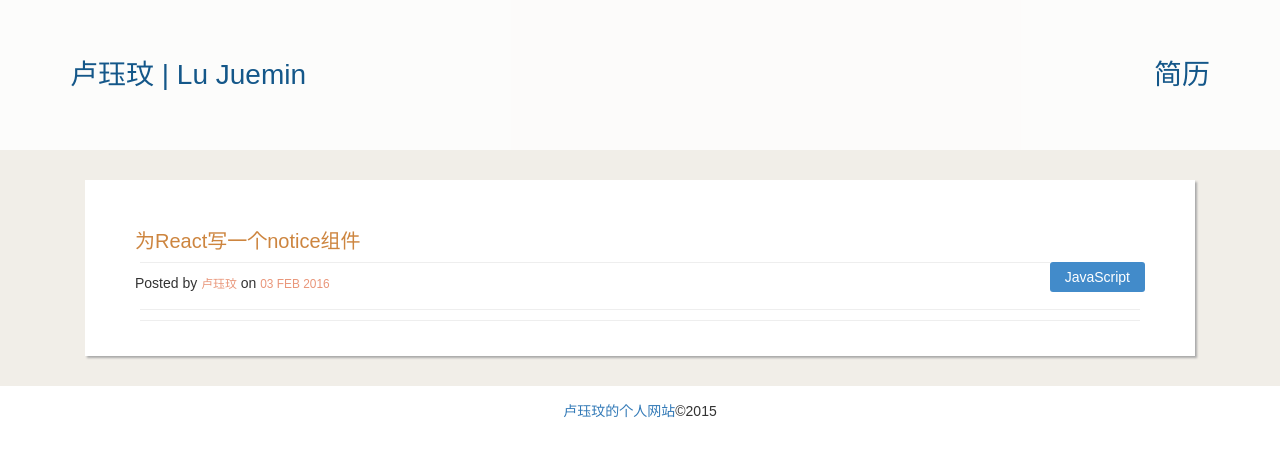
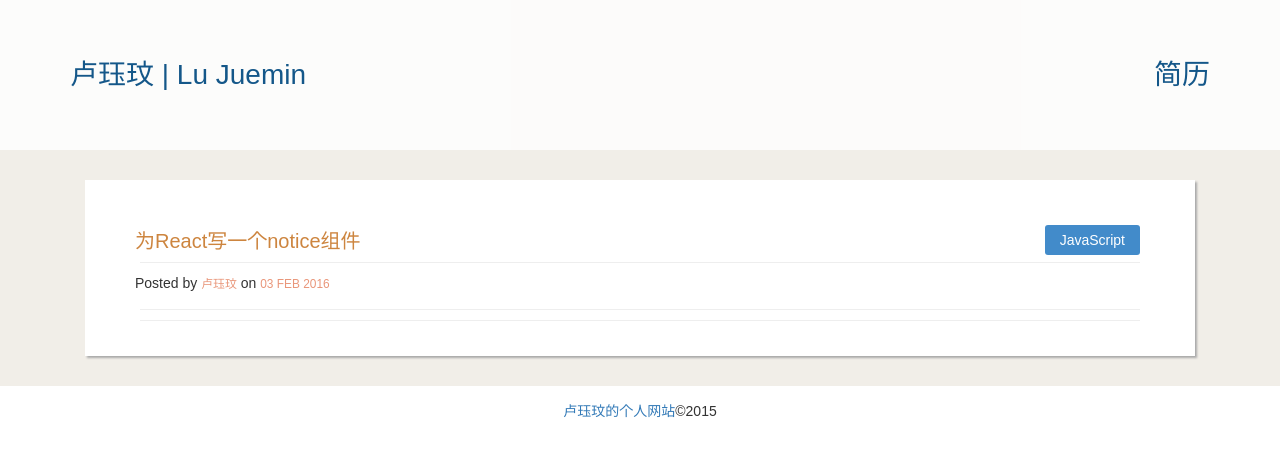
Before and after one commit to juemin90/juemin90.github.io, a Jekyll site: the page built from _posts/2016-02-03-React_Notice_component.html, in a window 1280 px wide. Shown: the top 457 px of the page. Built offline with Jekyll 4.4.1, drawn with Linux system fonts in a browser that asks for light colours; nearby versions of some CDN libraries; comment, search, counter and statistics services are not loaded.

Commit message:
fix: style

```diff
--- a/css/public.css
+++ b/css/public.css
@@ -149,6 +149,9 @@ article.holder .post-label {
   float: right;
   border-radius: 3px;
   color: white;
+  position: absolute;
+  top: -5px;
+  right: 5px;
 }
 
 #content .header {
```
